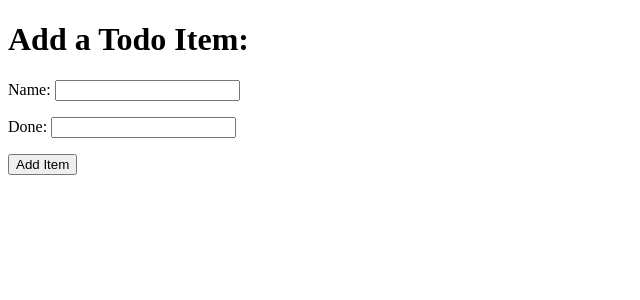
After one commit to anmarjarjees/start-ci-django, a Django app: page /add in a window 1280 px wide. The commit adds this page. Shown: the top 300 px of the page, without its empty margins (0-640 px from the left). Run offline with Django 3.2, Linux system fonts and the light colour scheme.

Commit message:
add form ad add_item template

```diff
--- a/django_todo/urls.py
+++ b/django_todo/urls.py
@@ -19,13 +19,14 @@ from django.urls import path
 # We need to import our Python function from views.py
 # from todo.views import say_hello
 
-# using get to do list:
-from todo.views import get_todo_list
+# using get to do list and add item:
+from todo.views import get_todo_list, add_item
 
 urlpatterns = [
     path('admin/', admin.site.urls),
     # Using path() function:
     # path('hello/', say_hello, name="hello")
     # replace the url with empty string to access the required view (function) directly - acting as a home page:
-    path('', get_todo_list, name="get_todo_list")
+    path('', get_todo_list, name="get_todo_list"),
+    path('add', add_item, name="add")
 ]
--- /dev/null
+++ b/todo/templates/todo/add_item.html
@@ -0,0 +1,43 @@
+<!DOCTYPE html>
+<html lang="en">
+
+<head>
+    <meta charset="UTF-8">
+    <meta name="viewport" content="width=device-width, initial-scale=1.0">
+    <title>To Do</title>
+</head>
+
+<body>
+    <h1>Add a Todo Item:</h1>
+    <!--
+        Creating a form for inserting a new item:
+        - method="post" is required => to receive and save the user's input
+        - action="add" is required => which the add URL to submit the from to
+     -->
+    <form method="POST" action="add">
+        <div>
+            <p>
+                <label for="id_name">Name:</label>
+                <!--
+                    NOTES:
+                    - name attribute value will be used by the view function to access the name input's value (IMPORTANT for our code)
+                    - id attribute value to be used to identiy this element for CSS of JavaScript interaction if needed (Optional)
+                 -->
+                <input type="text" id="id_name" name="item_name">
+            </p>
+        </div>
+        <div>
+            <p>
+                <label for="id_done">Done:</label>
+                <input type="text" id="id_done" name="done">
+            </p>
+        </div>
+        <div>
+            <p>
+                <button type="submit">Add Item</button>
+            </p>
+        </div>
+    </form>
+</body>
+
+</html>
--- a/todo/templates/todo/todo_list.html
+++ b/todo/templates/todo/todo_list.html
@@ -56,6 +56,8 @@
         </tr>
         {% endfor %}
     </table>
+    <!-- adding / before add to make sure that we are starting at the root -->
+    <a href="/add">Add an Item</a>
 </body>
 
 </html>
--- a/todo/views.py
+++ b/todo/views.py
@@ -38,3 +38,8 @@ def get_todo_list(request):
     # now we can add/pass the "context" as a third argument to the render function:
     # to access the content in our todo_list.html template
     return render(request, 'todo/todo_list.html', context)
+
+
+# The new get_todo_list view => dealing with the database:
+def add_item(request):
+    return render(request, 'todo/add_item.html')
```
